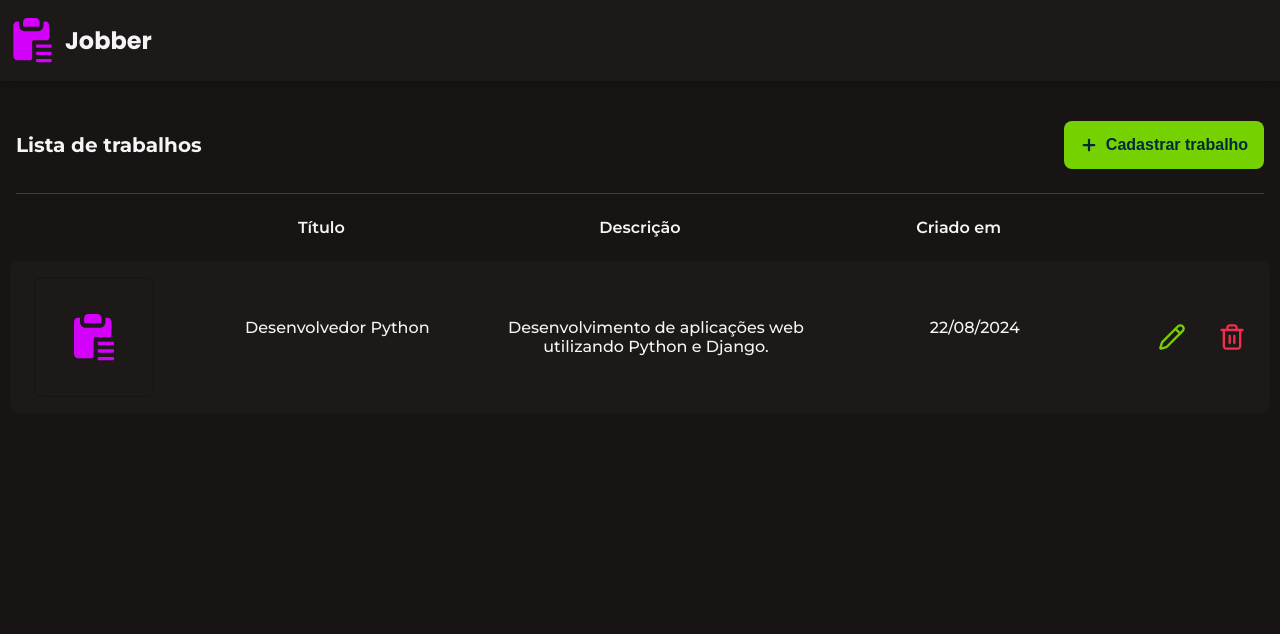
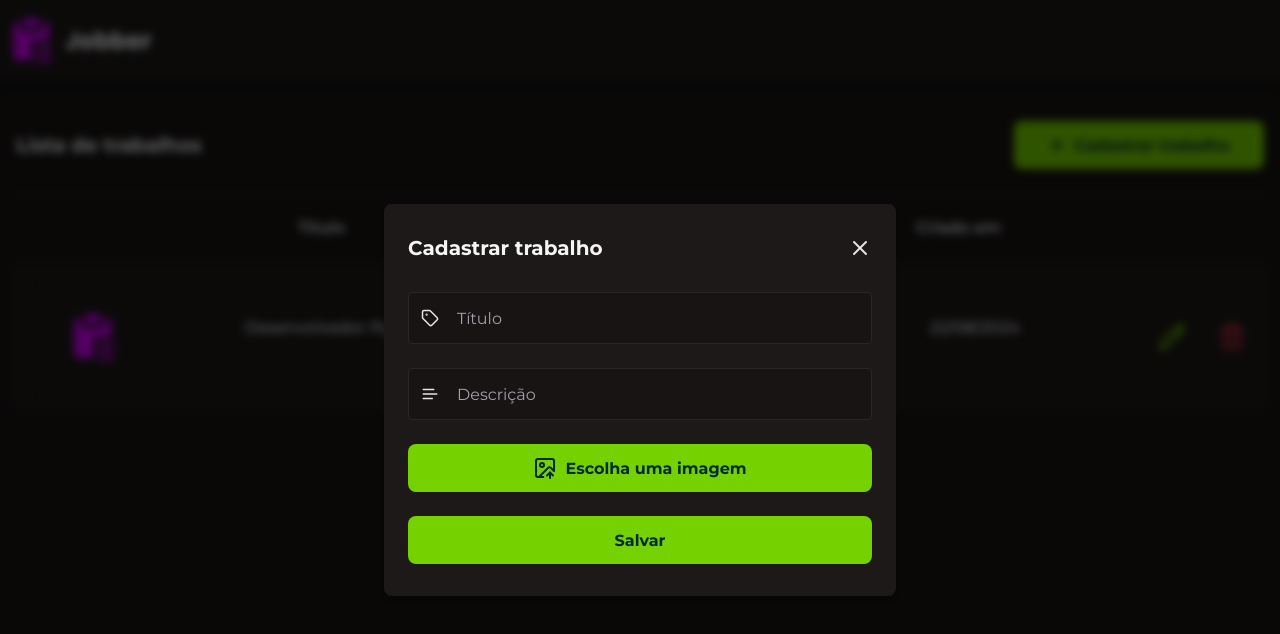
Before and after one commit to naiaraxavier/challenge-jobber, a React (Vite) app in the folder frontend/: page / in a window 1280 px wide. Both pictures are taken after a click on the button "Cadastrar trabalho". Shown: the top 634 px of the page. Built offline with nearby package versions, Linux system fonts and the light colour scheme.

Commit message:
feat: add form create/update with styles

```diff
--- a/frontend/src/components/button.tsx
+++ b/frontend/src/components/button.tsx
@@ -3,7 +3,7 @@ import "../css/button.css";
 
 interface ButtonProps extends React.ButtonHTMLAttributes<HTMLButtonElement> {
   children: ReactNode;
-  size?: "1" | "2" | "3" | "4";
+  size?: "1" | "2";
 }
 
 export function Button({ children, size = "1", ...props }: ButtonProps) {
--- a/frontend/src/components/card-job.tsx
+++ b/frontend/src/components/card-job.tsx
@@ -1,13 +1,22 @@
+import { FormModalContext } from "../context/form-modal-context";
 import { Ellipsis, Pencil, Trash2 } from "lucide-react";
+import { useState, useContext } from "react";
 import logo from "../assets/img/logo.svg";
-import { useState } from "react";
 import "../css/card-job.css";
 
-export function CardJob() {
+export const CardJob: React.FC = () => {
+  // lida com modal de ações (editar/deletar) no mobile
   const [showActions, setShowActions] = useState<boolean>(false);
 
-  const handleModalBtns = (): void => {
-    setShowActions(!showActions);
+  const context = useContext(FormModalContext);
+  if (!context) {
+    throw new Error();
+  }
+  const { handleEditModal } = context;
+
+  const handleEditButtonClick = () => {
+    handleEditModal();
+    setShowActions(false);
   };
 
   return (
@@ -15,7 +24,7 @@ export function CardJob() {
       <Ellipsis
         size={28}
         className="ellipsis-button"
-        onClick={handleModalBtns}
+        onClick={() => setShowActions(!showActions)}
       />
       <div className="card__content--img">
         <img src={logo} alt="Imagem" />
@@ -30,7 +39,7 @@ export function CardJob() {
 
       <div
         className={`modal-overlay ${showActions ? "visible" : ""}`}
-        onClick={handleModalBtns}
+        onClick={() => setShowActions(!showActions)}
       ></div>
 
       <div
@@ -38,10 +47,10 @@ export function CardJob() {
         onClick={(e) => e.stopPropagation()}
       >
         <div className="modal-actions--btns">
-          <Pencil className="update-button" />
+          <Pencil className="update-button" onClick={handleEditButtonClick} />
           <Trash2 className="delete-button" />
         </div>
       </div>
     </div>
   );
-}
+};
--- /dev/null
+++ b/frontend/src/components/create-update-modal.tsx
@@ -0,0 +1,77 @@
+import { FormModalContext } from "../context/form-modal-context";
+import React, { useState, useContext } from "react";
+import { Tag, X, ImageUp, Text } from "lucide-react";
+import { Button } from "../components/button";
+import "../css/create-update-modal.css";
+
+export const CreateUpdateModal: React.FC = () => {
+  const [fileName, setFileName] = useState<string>("");
+
+  const context = useContext(FormModalContext);
+  if (!context) {
+    throw new Error();
+  }
+  const { handleCloseModal, isEditing } = context;
+
+  // Lida com a informação do arquivo de imagem
+  const handleFileToggle = ({
+    target,
+  }:
+    | React.ChangeEvent<HTMLInputElement>
+    | React.MouseEvent<SVGElement>): void => {
+    if ("files" in target) {
+      const file = target.files?.[0];
+      setFileName(file ? file.name : "");
+    } else {
+      window.document.location.reload();
+    }
+  };
+
+  return (
+    <div className="overlay">
+      <div className="modal">
+        <div className="modal-header">
+          <h2>{isEditing ? "Editar" : "Cadastrar"} trabalho</h2>
+          <X className="close-button" onClick={handleCloseModal} />
+        </div>
+        <form>
+          <div className="input-group">
+            <Tag className="tag" />
+            <input name="title" placeholder="Título" className="input--title" />
+          </div>
+          <div className="input-group">
+            <Text className="tag" />
+            <input
+              name="description"
+              placeholder="Descrição"
+              className="input--description"
+            />
+          </div>
+          <div className="input-group-img">
+            <label htmlFor="imageUpload" className="upload-button button">
+              <ImageUp />
+              Escolha uma imagem
+            </label>
+            <input
+              type="file"
+              id="imageUpload"
+              accept="image/*"
+              onChange={handleFileToggle}
+            />
+            {fileName && (
+              <div className="file-info">
+                <p className="file-name">{`Arquivo escolhido: ${fileName}`}</p>
+                <X
+                  className="remove-button"
+                  onClick={handleFileToggle}
+                  size={15}
+                />
+              </div>
+            )}
+          </div>
+          <Button size="2">{isEditing ? "Editar" : "Salvar"}</Button>
+        </form>
+      </div>
+    </div>
+  );
+};
--- /dev/null
+++ b/frontend/src/context/form-modal-context.tsx
@@ -0,0 +1,15 @@
+import { createContext, Dispatch, SetStateAction } from "react";
+
+export interface FormModalContextType {
+  setIsFormOpen: Dispatch<SetStateAction<boolean>>;
+  setIsEditing: Dispatch<SetStateAction<boolean>>;
+  handleRegistrationModal: () => void;
+  handleEditModal: () => void;
+  handleCloseModal: () => void;
+  isFormOpen: boolean;
+  isEditing: boolean;
+}
+
+export const FormModalContext = createContext<FormModalContextType | undefined>(
+  undefined
+);
--- /dev/null
+++ b/frontend/src/context/form-modal-provider.tsx
@@ -0,0 +1,46 @@
+import { FormModalContext, FormModalContextType } from "./form-modal-context";
+import React, { useState, ReactNode } from "react";
+
+interface FormModalProviderProps {
+  children: ReactNode;
+}
+
+export const FormModalProvider: React.FC<FormModalProviderProps> = ({
+  children,
+}) => {
+  const [isFormOpen, setIsFormOpen] = useState<boolean>(false);
+  const [isEditing, setIsEditing] = useState<boolean>(false);
+
+  // Abre modal para cadastro
+  const handleRegistrationModal = () => {
+    setIsFormOpen(!isFormOpen);
+  };
+
+  // Abre modal para editar
+  const handleEditModal = () => {
+    setIsFormOpen(!isFormOpen);
+    setIsEditing(!isEditing);
+  };
+
+  // Fecha modal
+  const handleCloseModal = () => {
+    setIsFormOpen(!isFormOpen);
+    setIsEditing(false);
+  };
+
+  const contextValue: FormModalContextType = {
+    handleRegistrationModal,
+    handleCloseModal,
+    handleEditModal,
+    setIsFormOpen,
+    setIsEditing,
+    isFormOpen,
+    isEditing,
+  };
+
+  return (
+    <FormModalContext.Provider value={contextValue}>
+      {children}
+    </FormModalContext.Provider>
+  );
+};
--- a/frontend/src/css/button.css
+++ b/frontend/src/css/button.css
@@ -6,6 +6,7 @@
   color: var(--color-text-secondary);
   cursor: pointer;
   display: flex;
+  font-family: var(--font-primary);
   font-size: 1rem;
   font-weight: 700;
   gap: 0.5rem;
@@ -16,18 +17,10 @@
 
 /* Size variants */
 .button-size-1 {
-  width: 200px;
+  width: 250px;
 }
 
 .button-size-2 {
-  width: 180px;
-}
-
-.button-size-2 {
-  width: 160px;
-}
-
-.button-size-4 {
   width: 100%;
 }
 
--- /dev/null
+++ b/frontend/src/css/create-update-modal.css
@@ -0,0 +1,147 @@
+/* Overlay */
+.overlay {
+  align-items: center;
+  backdrop-filter: blur(4px);
+  background: var(--color-overlay);
+  display: flex;
+  height: 100%;
+  justify-content: center;
+  left: 0;
+  position: fixed;
+  top: 0;
+  width: 100%;
+  z-index: 999;
+}
+
+/* Modal */
+.modal {
+  background: var(--color-background-secondary);
+  border-radius: 8px;
+  box-shadow: 0 0.25rem 0.5rem var(--color-box-shadow);
+  margin: 0 1rem;
+  max-width: 390px;
+  padding: 1.5rem 1rem;
+  position: relative;
+  width: 100%;
+}
+
+/* Modal Título */
+.modal-header {
+  align-items: center;
+  display: flex;
+  justify-content: space-between;
+  margin-bottom: 1.5rem;
+}
+
+.modal-header h2 {
+  font-family: var(--font-primary);
+  font-size: 1rem;
+}
+
+/* Botão fechar modal */
+.close-button {
+  color: var(--color-background-tertiary);
+  cursor: pointer;
+}
+
+/* Input */
+.input-group {
+  margin-bottom: 1rem;
+  position: relative;
+}
+
+/* Input para arquivo de imagem */
+.input-group-img {
+  display: flex;
+  flex-direction: column;
+  gap: 1rem;
+  margin-bottom: 1.5rem;
+}
+
+.file-info {
+  display: flex;
+  justify-content: space-between;
+}
+
+.file-name,
+.upload-button,
+.button-size-4 {
+  font-size: 0.875rem;
+}
+
+.remove-button {
+  cursor: pointer;
+}
+
+/* Tags dentro dos inputs */
+.input-group .tag {
+  border-radius: 0.25rem;
+  color: var(--color-background-tertiary);
+  left: 10px;
+  padding: 3px;
+  position: absolute;
+  top: 50%;
+  transform: translateY(-50%);
+}
+
+.input--title,
+.input--description {
+  background-color: var(--color-background-primary);
+  border: 1px solid #27272a;
+  border-radius: 4px;
+  color: var(--color-text-primary);
+  font-family: var(--font-primary);
+  font-size: 0.875rem;
+  height: 52px;
+  padding-left: 3rem;
+  width: 100%;
+}
+
+.input--title::placeholder,
+.input--description::placeholder {
+  color: var(--color-text-tertiary);
+  font-family: var(--font-primary);
+  font-size: 14px;
+}
+
+input[type="file"] {
+  display: none;
+}
+
+.upload-button {
+  width: 100%;
+}
+
+/* TABLET */
+@media (min-width: 640px) {
+  /* Modal */
+  .modal {
+    margin: 0;
+    max-width: 32rem;
+    padding: 2rem 1.5rem;
+  }
+
+  /* Modal Título */
+  .modal-header {
+    margin-bottom: 2rem;
+  }
+
+  .modal-header h2 {
+    font-size: 1.25rem;
+  }
+
+  /* Input */
+  .input-group {
+    margin-bottom: 1.5rem;
+  }
+
+  .upload-button,
+  .button-size-4,
+  .file-name,
+  .input--title,
+  .input--description,
+  .input--title::placeholder,
+  .input--description::placeholder {
+    font-size: 1rem;
+  }
+}
--- a/frontend/src/css/index.css
+++ b/frontend/src/css/index.css
@@ -10,7 +10,7 @@
   --color-btn-tertiary: #1fc468;
   --color-hover-btn-primary: #8ef606;
   --color-logo: #d301fa;
-  --color-overlay: #17141380;
+  --color-overlay: #00000099;
   --color-text-primary: #f5f5f5;
   --color-text-secondary: #012939;
   --color-text-tertiary: #a1a1aa;
--- a/frontend/src/main.tsx
+++ b/frontend/src/main.tsx
@@ -1,10 +1,10 @@
-import { StrictMode } from "react";
+import { FormModalProvider } from "./context/form-modal-provider.tsx";
 import { createRoot } from "react-dom/client";
 import App from "./App.tsx";
 import "./css/index.css";
 
 createRoot(document.getElementById("root")!).render(
-  <StrictMode>
+  <FormModalProvider>
     <App />
-  </StrictMode>
+  </FormModalProvider>
 );
--- a/frontend/src/pages/index.tsx
+++ b/frontend/src/pages/index.tsx
@@ -1,10 +1,19 @@
-import { Plus } from "lucide-react";
+import { CreateUpdateModal } from "../components/create-update-modal";
+import { FormModalContext } from "../context/form-modal-context";
+import { CardJob } from "../components/card-job";
 import { Button } from "../components/button";
 import { Header } from "../components/header";
+import { Plus } from "lucide-react";
+import { useContext } from "react";
 import "../css/home-page.css";
-import { CardJob } from "../components/card-job";
 
-export function HomePage() {
+export const HomePage: React.FC = () => {
+  const context = useContext(FormModalContext);
+  if (!context) {
+    throw new Error();
+  }
+  const { handleRegistrationModal, isFormOpen } = context;
+
   return (
     <>
       <Header />
@@ -13,7 +22,7 @@ export function HomePage() {
         <div className="main-content__container">
           <div className="main-content__header">
             <h2>Lista de trabalhos</h2>
-            <Button size="1">
+            <Button size="1" onClick={handleRegistrationModal}>
               <Plus size={18} strokeWidth={3} />
               Cadastrar trabalho
             </Button>
@@ -26,9 +35,11 @@ export function HomePage() {
         </div>
 
         <CardJob />
+
+        {isFormOpen && <CreateUpdateModal />}
       </main>
 
       <footer></footer>
     </>
   );
-}
+};
```
